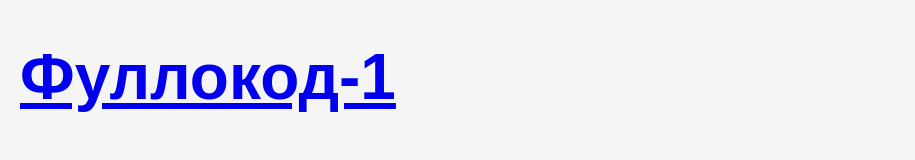
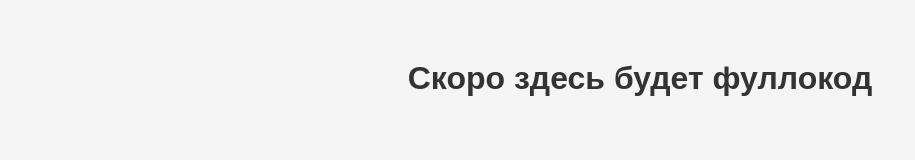
Before and after one commit to denchik772006-web/vsem-full, a plain HTML site: page index.html in a window 1280 px wide. Shown: the whole page, without its empty margins (0-915 px from the left). Drawn offline with Linux system fonts and the light colour scheme.

Commit message:
Update index.html

```diff
--- a/index.html
+++ b/index.html
@@ -18,7 +18,7 @@
       p {
 		margin-top: 20px;
 		font-weight: bold;
-		font-size: 4rem;
+		font-size: 3rem;
       }
       .link-word {
         color: #d35400;
@@ -33,7 +33,7 @@
     <link rel="icon" href="favicon.png" type="image/png">
   </head>
   <body>
-    <!-- <h1>Скоро здесь будет фуллокод</h1> -->
-    <p><a href="files/Фуллокод-1.txt">Фуллокод-1</a></p>
+    <h1>Скоро здесь будет фуллокод</h1>
+    <!--<p><a href="files/Фуллокод-1.txt">Фуллокод-1</a></p>-->
   </body>
 </html>
```
